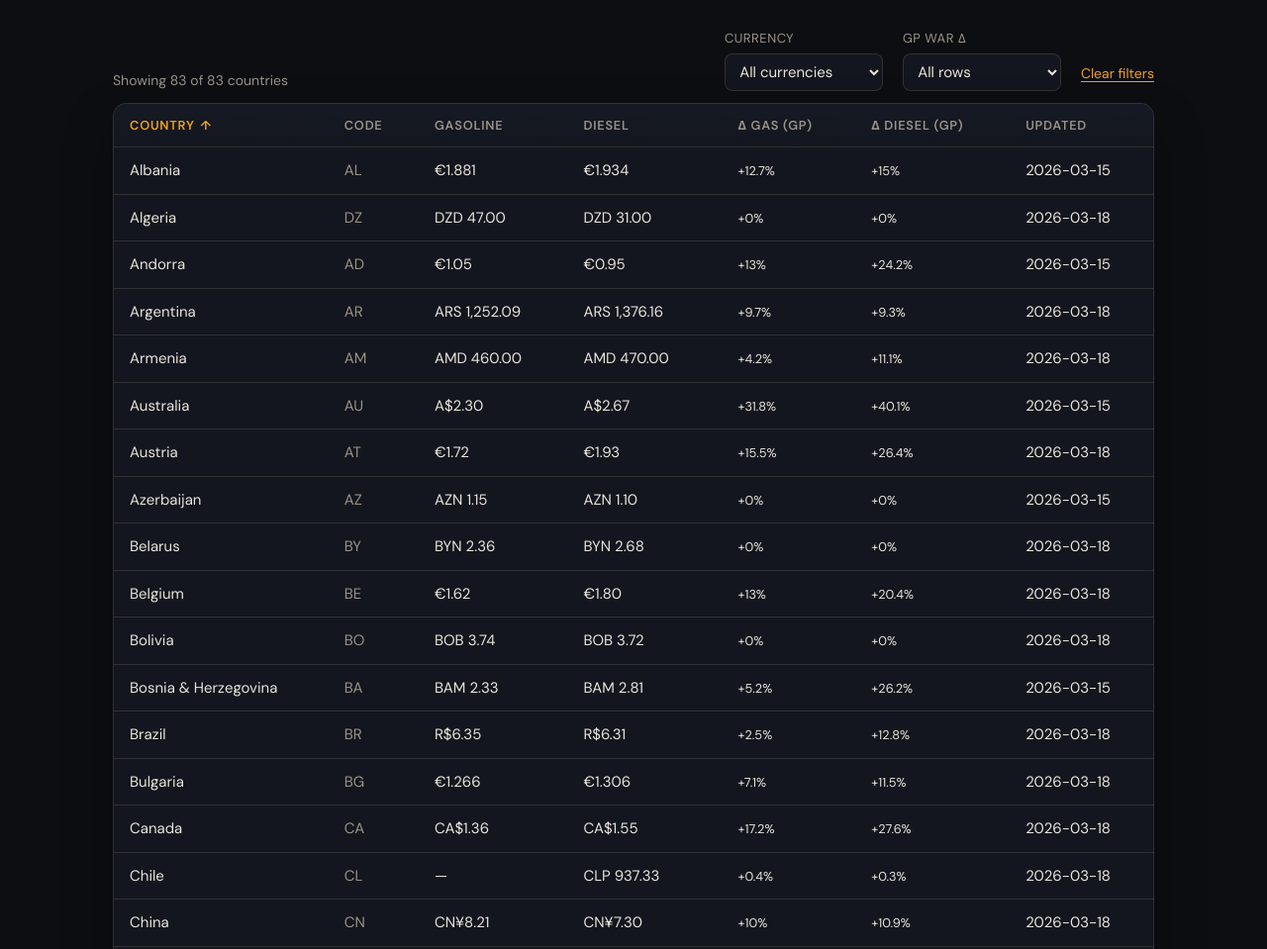
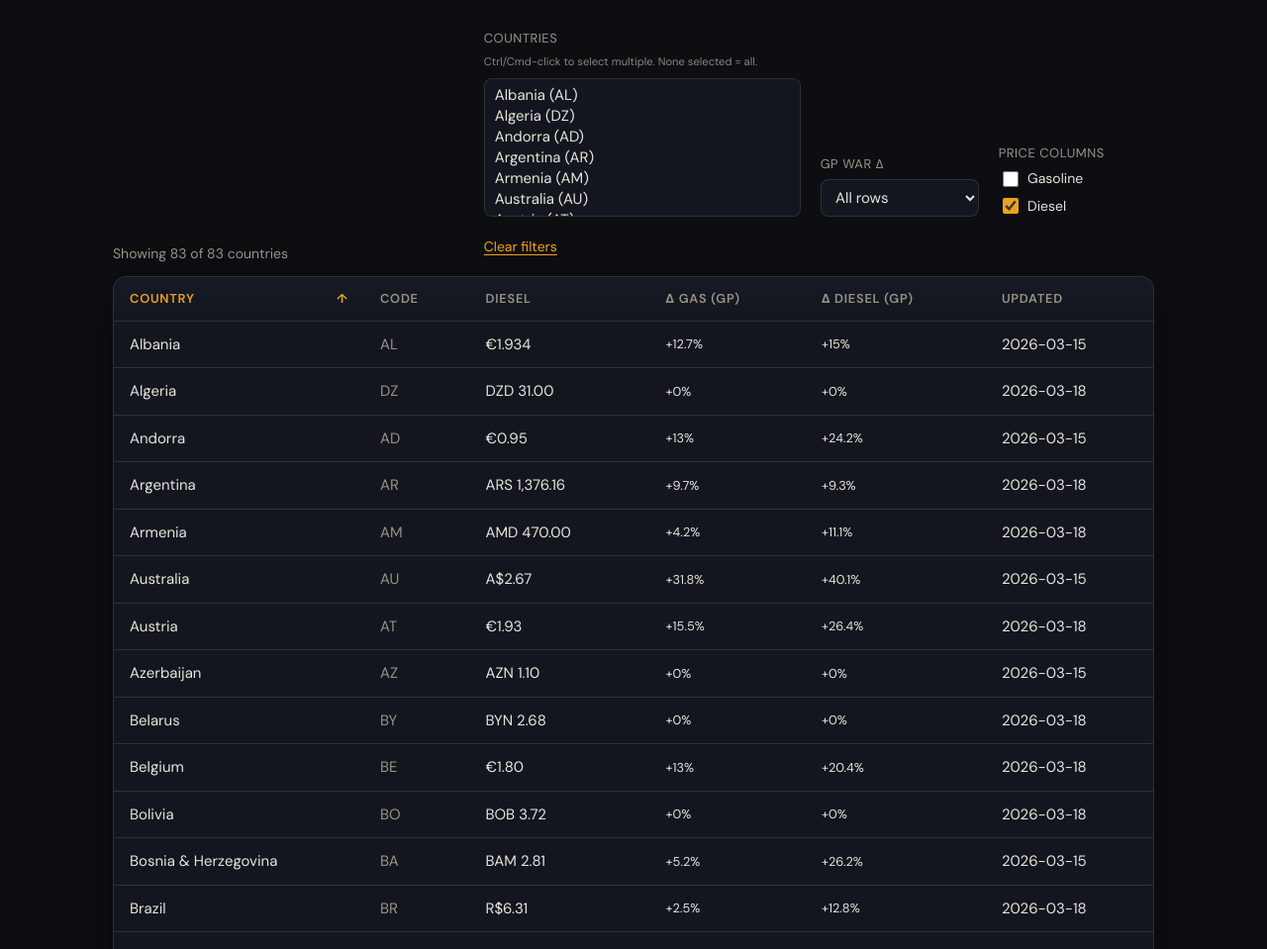
Before and after one commit to jovylle/gas, a website: page index.html in a window 1280 px wide. Shown: the part 946-1905 px from the top of the page at 99% size. Drawn offline with nearby package versions, Linux system fonts and the light colour scheme.

Commit message:
Table UX: full-width sort headers, multi-country filter, hide gas column by default
- Clickable header cells span full th; aria-sort on active column
- Replace currency filter with multi-select countries (none = all)
- Price column toggles: Gasoline off and Diesel on by default

```diff
--- a/app.js
+++ b/app.js
@@ -76,10 +76,17 @@ function hasGpWarRow(r) {
   );
 }
 
+function getSelectedCountryCodes() {
+  const sel = document.getElementById("filterCountries");
+  if (!sel) return [];
+  return Array.from(sel.selectedOptions)
+    .map((o) => o.value)
+    .filter(Boolean);
+}
+
 function filtered() {
   const q = document.getElementById("search").value.trim().toLowerCase();
-  const currency =
-    document.getElementById("filterCurrency")?.value?.trim() ?? "";
+  const countryCodes = getSelectedCountryCodes();
   const warSel = document.getElementById("filterWar")?.value ?? "";
 
   return raw.filter((r) => {
@@ -88,7 +95,9 @@ function filtered() {
       const code = r.country_code.toLowerCase();
       if (!name.includes(q) && !code.includes(q)) return false;
     }
-    if (currency && r.currency !== currency) return false;
+    if (countryCodes.length > 0 && !countryCodes.includes(r.country_code)) {
+      return false;
+    }
     if (warSel === "gp" && !hasGpWarRow(r)) return false;
     if (warSel === "nogp" && hasGpWarRow(r)) return false;
     return true;
@@ -118,6 +127,10 @@ function render() {
   tbody.replaceChildren();
   if (rows.length === 0) {
     empty.hidden = false;
+    document.querySelectorAll(".war-col-header").forEach((el) => {
+      el.hidden = !showWar;
+    });
+    applyColumnVisibility();
     return;
   }
   empty.hidden = true;
@@ -132,8 +145,8 @@ function render() {
     tr.innerHTML = `
       <td>${escapeHtml(r.country)}</td>
       <td class="num muted">${escapeHtml(r.country_code)}</td>
-      <td class="num">${formatMoney(r.gasoline, r.currency)}</td>
-      <td class="num">${formatMoney(r.diesel, r.currency)}</td>
+      <td class="num col-gas">${formatMoney(r.gasoline, r.currency)}</td>
+      <td class="num col-die">${formatMoney(r.diesel, r.currency)}</td>
       <td class="num war-col" ${showWar ? "" : "hidden"}>${escapeHtml(gPct)}</td>
       <td class="num war-col" ${showWar ? "" : "hidden"}>${escapeHtml(dPct)}</td>
       <td class="num">${escapeHtml(r.updated_at)}</td>
@@ -144,25 +157,36 @@ function render() {
   document.querySelectorAll(".war-col-header").forEach((el) => {
     el.hidden = !showWar;
   });
+
+  applyColumnVisibility();
 }
 
-function populateCurrencyFilter() {
-  const sel = document.getElementById("filterCurrency");
+function applyColumnVisibility() {
+  const showGas = document.getElementById("toggleColGas")?.checked ?? false;
+  const showDie = document.getElementById("toggleColDiesel")?.checked ?? true;
+  document.querySelectorAll(".col-gas").forEach((el) => {
+    el.classList.toggle("table-col-hidden", !showGas);
+  });
+  document.querySelectorAll(".col-die").forEach((el) => {
+    el.classList.toggle("table-col-hidden", !showDie);
+  });
+}
+
+function populateCountryFilter() {
+  const sel = document.getElementById("filterCountries");
   if (!sel) return;
-  const prev = sel.value;
-  const codes = [...new Set(raw.map((r) => r.currency))].sort();
+  const selected = new Set(getSelectedCountryCodes());
+  const sortedRows = [...raw].sort((a, b) =>
+    a.country.localeCompare(b.country, "en")
+  );
   sel.replaceChildren();
-  const opt0 = document.createElement("option");
-  opt0.value = "";
-  opt0.textContent = "All currencies";
-  sel.appendChild(opt0);
-  for (const c of codes) {
+  for (const r of sortedRows) {
     const opt = document.createElement("option");
-    opt.value = c;
-    opt.textContent = c;
+    opt.value = r.country_code;
+    opt.textContent = `${r.country} (${r.country_code})`;
+    if (selected.has(r.country_code)) opt.selected = true;
     sel.appendChild(opt);
   }
-  if (prev && codes.includes(prev)) sel.value = prev;
 }
 
 function escapeHtml(s) {
@@ -181,6 +205,17 @@ function updateSortButtons() {
     const ind = btn.querySelector(".sort-ind");
     if (ind) {
       ind.textContent = active ? (sortDir === "asc" ? "↑" : "↓") : "";
+    }
+    const th = btn.closest("th");
+    if (th) {
+      if (active) {
+        th.setAttribute(
+          "aria-sort",
+          sortDir === "asc" ? "ascending" : "descending"
+        );
+      } else {
+        th.setAttribute("aria-sort", "none");
+      }
     }
   });
 }
@@ -440,7 +475,7 @@ document.getElementById("search").addEventListener("input", () => {
   render();
 });
 
-document.getElementById("filterCurrency")?.addEventListener("change", () => {
+document.getElementById("filterCountries")?.addEventListener("change", () => {
   render();
 });
 
@@ -448,11 +483,23 @@ document.getElementById("filterWar")?.addEventListener("change", () => {
   render();
 });
 
+document.getElementById("toggleColGas")?.addEventListener("change", () => {
+  applyColumnVisibility();
+});
+
+document.getElementById("toggleColDiesel")?.addEventListener("change", () => {
+  applyColumnVisibility();
+});
+
 document.getElementById("clearTableFilters")?.addEventListener("click", () => {
   const search = document.getElementById("search");
   if (search) search.value = "";
-  const fc = document.getElementById("filterCurrency");
-  if (fc) fc.value = "";
+  const fc = document.getElementById("filterCountries");
+  if (fc) {
+    Array.from(fc.options).forEach((o) => {
+      o.selected = false;
+    });
+  }
   const fw = document.getElementById("filterWar");
   if (fw) fw.value = "";
   render();
@@ -522,7 +569,7 @@ async function load() {
     }
 
     updateSortButtons();
-    populateCurrencyFilter();
+    populateCountryFilter();
     render();
     populateCountrySelect();
     refreshCharts();
--- a/index.html
+++ b/index.html
@@ -77,11 +77,15 @@
         <div class="table-toolbar">
           <p class="table-count" id="tableCount" aria-live="polite"></p>
           <div class="filters" id="tableFilters">
-            <label class="filter-field">
-              <span class="filter-label">Currency</span>
-              <select id="filterCurrency" aria-label="Filter by currency">
-                <option value="">All currencies</option>
-              </select>
+            <label class="filter-field filter-field--countries">
+              <span class="filter-label">Countries</span>
+              <span class="filter-hint">Ctrl/Cmd-click to select multiple. None selected = all.</span>
+              <select
+                id="filterCountries"
+                multiple
+                size="6"
+                aria-label="Filter by country (multiple)"
+              ></select>
             </label>
             <label class="filter-field">
               <span class="filter-label">GP war Δ</span>
@@ -91,6 +95,17 @@
                 <option value="nogp">No GP % data</option>
               </select>
             </label>
+            <div class="column-toggles" role="group" aria-label="Show or hide price columns">
+              <span class="filter-label">Price columns</span>
+              <label class="toggle-inline">
+                <input type="checkbox" id="toggleColGas" />
+                Gasoline
+              </label>
+              <label class="toggle-inline">
+                <input type="checkbox" id="toggleColDiesel" checked />
+                Diesel
+              </label>
+            </div>
             <button type="button" class="btn-text" id="clearTableFilters">
               Clear filters
             </button>
@@ -100,37 +115,37 @@
           <table>
             <thead>
               <tr>
-                <th scope="col">
+                <th scope="col" class="th-sort-cell">
                   <button type="button" class="sort is-active" data-sort="country">
                     <span class="sort-lbl">Country</span> <span class="sort-ind">↑</span>
                   </button>
                 </th>
-                <th scope="col">
+                <th scope="col" class="th-sort-cell">
                   <button type="button" class="sort" data-sort="country_code">
                     <span class="sort-lbl">Code</span> <span class="sort-ind"></span>
                   </button>
                 </th>
-                <th scope="col">
+                <th scope="col" class="th-sort-cell col-gas">
                   <button type="button" class="sort" data-sort="gasoline">
                     <span class="sort-lbl">Gasoline</span> <span class="sort-ind"></span>
                   </button>
                 </th>
-                <th scope="col">
+                <th scope="col" class="th-sort-cell col-die">
                   <button type="button" class="sort" data-sort="diesel">
                     <span class="sort-lbl">Diesel</span> <span class="sort-ind"></span>
                   </button>
                 </th>
-                <th scope="col" class="war-col-header war-sort" hidden>
+                <th scope="col" class="war-col-header war-sort th-sort-cell" hidden>
                   <button type="button" class="sort" data-sort="war_gas_pct">
                     <span class="sort-lbl">Δ gas (GP)</span> <span class="sort-ind"></span>
                   </button>
                 </th>
-                <th scope="col" class="war-col-header war-sort" hidden>
+                <th scope="col" class="war-col-header war-sort th-sort-cell" hidden>
                   <button type="button" class="sort" data-sort="war_diesel_pct">
                     <span class="sort-lbl">Δ diesel (GP)</span> <span class="sort-ind"></span>
                   </button>
                 </th>
-                <th scope="col">
+                <th scope="col" class="th-sort-cell">
                   <button type="button" class="sort" data-sort="updated_at">
                     <span class="sort-lbl">Updated</span> <span class="sort-ind"></span>
                   </button>
--- a/styles.css
+++ b/styles.css
@@ -253,6 +253,51 @@ main {
   box-shadow: 0 0 0 2px rgba(126, 200, 255, 0.2);
 }
 
+.filter-field select[multiple] {
+  min-width: min(100%, 18rem);
+  max-width: 22rem;
+  padding: 0.4rem 0.5rem;
+  line-height: 1.35;
+}
+
+.filter-field--countries {
+  min-width: min(100%, 20rem);
+}
+
+.filter-hint {
+  display: block;
+  font-size: 0.7rem;
+  text-transform: none;
+  letter-spacing: 0;
+  color: var(--muted);
+  opacity: 0.9;
+  margin-bottom: 0.15rem;
+}
+
+.column-toggles {
+  display: flex;
+  flex-wrap: wrap;
+  flex-direction: column;
+  gap: 0.35rem;
+  font-size: 0.8125rem;
+  color: var(--muted);
+}
+
+.toggle-inline {
+  display: flex;
+  align-items: center;
+  gap: 0.4rem;
+  cursor: pointer;
+  color: var(--text);
+  font-size: 0.875rem;
+}
+
+.toggle-inline input {
+  accent-color: var(--accent);
+  width: 1rem;
+  height: 1rem;
+}
+
 .btn-text {
   font: inherit;
   font-size: 0.875rem;
@@ -307,6 +352,33 @@ th {
   text-transform: uppercase;
   letter-spacing: 0.06em;
   color: var(--muted);
+}
+
+thead th.th-sort-cell {
+  padding: 0;
+  vertical-align: bottom;
+}
+
+thead th.th-sort-cell .sort {
+  width: 100%;
+  min-height: 2.75rem;
+  padding: 0.75rem 1rem;
+  border-radius: 0;
+  display: flex;
+  align-items: center;
+  justify-content: space-between;
+  gap: 0.35rem;
+  text-align: left;
+  box-sizing: border-box;
+}
+
+thead th.th-sort-cell .sort:hover {
+  background: rgba(255, 255, 255, 0.05);
+  color: var(--accent);
+}
+
+.table-col-hidden {
+  display: none !important;
 }
 
 tbody tr:hover {
```
